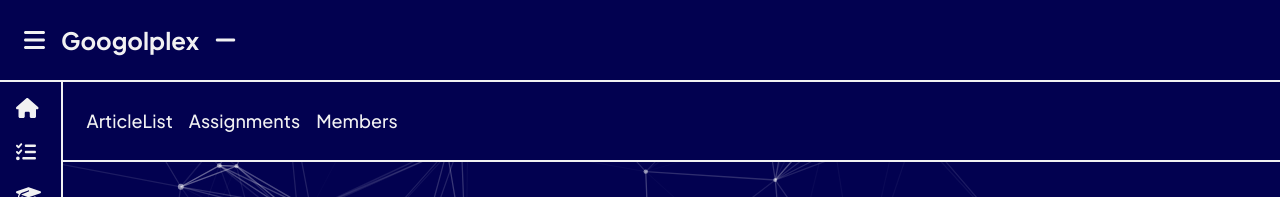
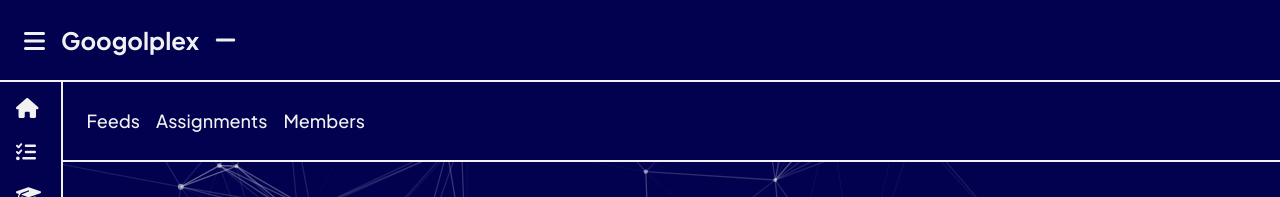
Before and after one commit to JohnLkt/Googolplex, a React (Vite) app: page /class-detail/1 in a window 1280 px wide. Shown: the top 197 px of the page. Built offline with nearby package versions, Linux system fonts and the light colour scheme; no server answers; sample sign-in values are in the browser's storage.

Commit message:
fixed add article route n tab

```diff
--- a/src/components/molecules/SidebarItem.tsx
+++ b/src/components/molecules/SidebarItem.tsx
@@ -17,7 +17,7 @@ export default function SidebarItem({
   return (
     <div
       onClick={handleClick}
-      className="cursor-pointer flex flex-row gap-3 items-center"
+      className="cursor-pointer flex flex-row space-x-3 items-center"
     >
       <div className="w-8 flex justify-center">
         <FontAwesomeIcon icon={iconItem} className="text-accent text-xl" />
--- a/src/components/organisms/ArticleList.tsx
+++ b/src/components/organisms/ArticleList.tsx
@@ -12,10 +12,10 @@ export default function ArticleList({ articles }: ArticleListProps) {
     <div className="w-full flex flex-col gap-3 p-6">
       <div
         onClick={() => {
-          navigate('add/assignment/')
+          navigate('add/article/')
         }}
       >
-        <ActionLightButton actionText="Add Assignment" />
+        <ActionLightButton actionText="Add Article" />
       </div>
       {articles &&
         articles.map((article, i) => <PostCard article={article} key={i} />)}
--- a/src/components/pages/ClassDetail.tsx
+++ b/src/components/pages/ClassDetail.tsx
@@ -71,7 +71,7 @@ export default function ClassDetail() {
       .map((item) => item.assignment as Assignment)
 
   return (
-    <div className="w-full h-screen overflow-hidden">
+    <div className="w-full h-screen overflow-hidden font-plusJakarta">
       <div className="flex flex-col bg-primary h-full">
         <div className="flex gap-3 bg-primary px-6 border-b-2 border-accent sticky top-0 z-30">
           <div className="flex flex-row h-20 space-x-4 items-center font-bold text-2xl max-mobile:text-lg text-accent line-clamp-1 text-ellipsis">
@@ -112,10 +112,10 @@ export default function ClassDetail() {
           <div className="h-full w-full">
             <div className="px-6 flex max-mobile:justify-around items-center bg-primary h-20 border-b-2 border-accent sticky z-30 overflow-x-auto gap-4">
               <div
-                onClick={() => setContentShown('ArticleList')}
+                onClick={() => setContentShown('Feeds')}
                 className="cursor-pointer font-plusJakarta font-medium text-lg text-accent hover:underline hover:underline-offset-1"
               >
-                ArticleList
+                Feeds
               </div>
               <div
                 onClick={() => setContentShown('Assignments')}
@@ -133,7 +133,7 @@ export default function ClassDetail() {
 
             <div className="h-[calc(100%-80px)] w-full overflow-y-auto">
               <div className="h-full text-xl font-plusJakarta font-medium text-accent">
-                {contentShown == 'Articles'
+                {contentShown == 'Feeds'
                   ? articles && <ArticleList articles={articles} />
                   : contentShown == 'Assignments'
                     ? assignments && (
```
